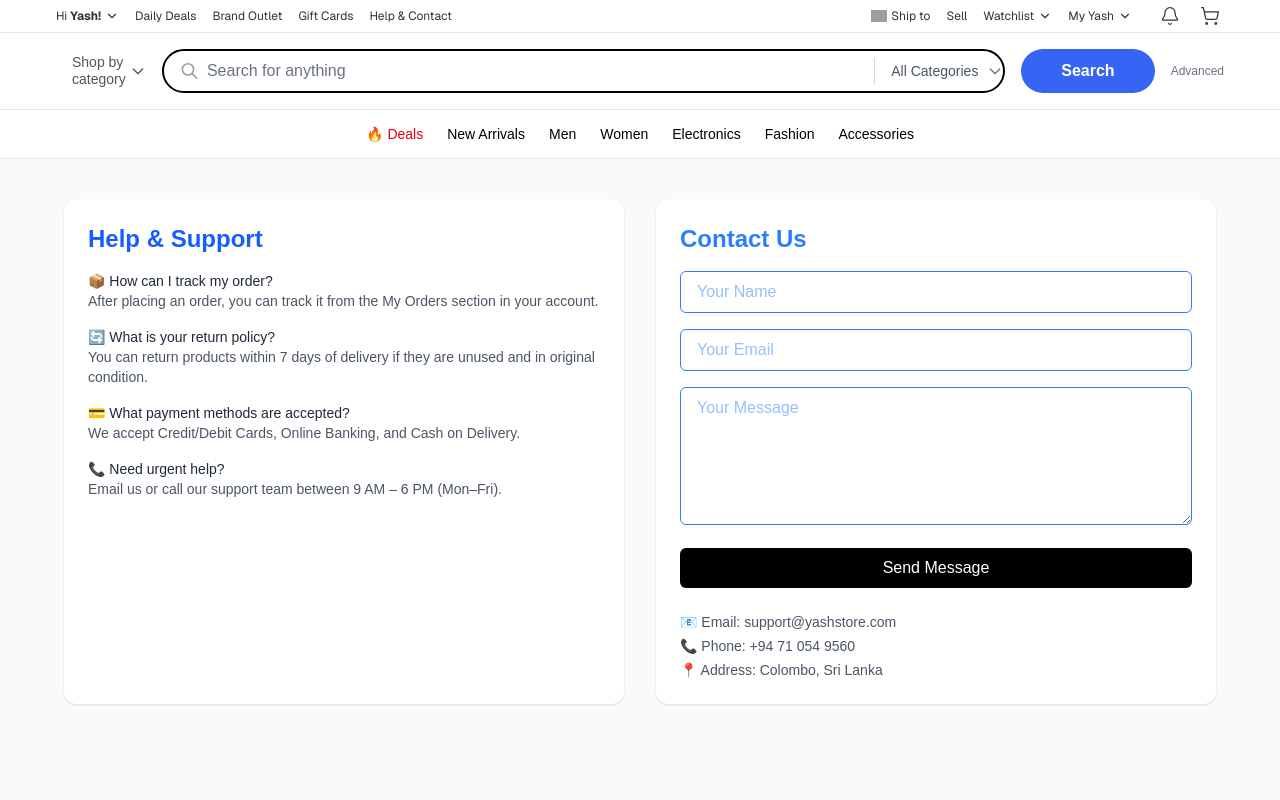
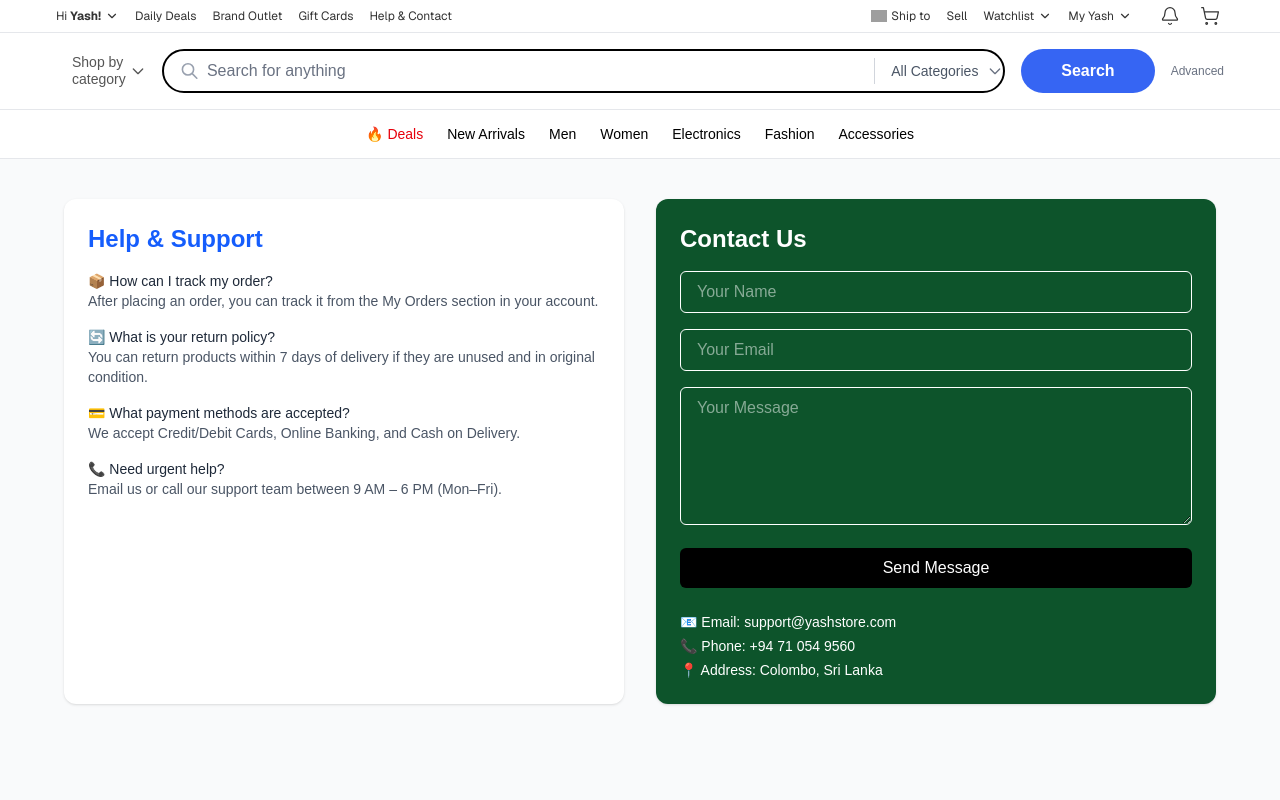
Before and after one commit to yasarahasini/Ecommerce-website, a Next.js app in the folder frontend/: page /help in a window 1280 px wide. Shown: the top 800 px of the page. Built offline with nearby package versions, Linux system fonts and the light colour scheme; grey boxes are pictures that could not be loaded.

Commit message:
update help pagw

```diff
--- a/frontend/app/(user)/help/page.tsx
+++ b/frontend/app/(user)/help/page.tsx
@@ -55,37 +55,37 @@ const HelpContactPage: React.FC = () => {
         </div>
 
 
-        <div className="bg-white text-blue-500 rounded-xl shadow p-6">
+        <div className="bg-green-900 text-white rounded-xl shadow p-6">
           <h2 className="text-2xl font-semibold mb-4">Contact Us</h2>
 
-          <form className="space-y-4">
+          <form className="space-y-4 text-white">
             <input
               type="text"
               placeholder="Your Name"
-              className="w-full border rounded-md px-4 py-2 focus:outline-none focus:ring-2 focus:ring-black"
+              className="w-full border rounded-md px-4 py-2 focus:outline-none focus:ring-2 text-white focus:ring-black"
             />
 
             <input
               type="email"
               placeholder="Your Email"
-              className="w-full border rounded-md px-4 py-2 focus:outline-none focus:ring-2 focus:ring-black"
+              className="w-full border rounded-md px-4 py-2 focus:outline-none focus:ring-2 text-white focus:ring-black"
             />
 
             <textarea
               placeholder="Your Message"
               rows={5}
-              className="w-full border rounded-md px-4 py-2 focus:outline-none focus:ring-2 focus:ring-black"
+              className="w-full border rounded-md px-4 py-2 focus:outline-none focus:ring-2 text-white focus:ring-black"
             ></textarea>
 
             <button
               type="submit"
-              className="w-full bg-black text-white py-2 rounded-md hover:bg-gray-800 transition"
+              className="w-full bg-black text-white py-2 rounded-md hover:bg-gray-800 text-white transition"
             >
               Send Message
             </button>
           </form>
 
-          <div className="mt-6 text-sm text-gray-600 space-y-1">
+          <div className="mt-6 text-sm text-white space-y-1">
             <p>📧 Email: support@yashstore.com</p>
             <p>📞 Phone: +94 71 054 9560</p>
             <p>📍 Address: Colombo, Sri Lanka</p>
```
